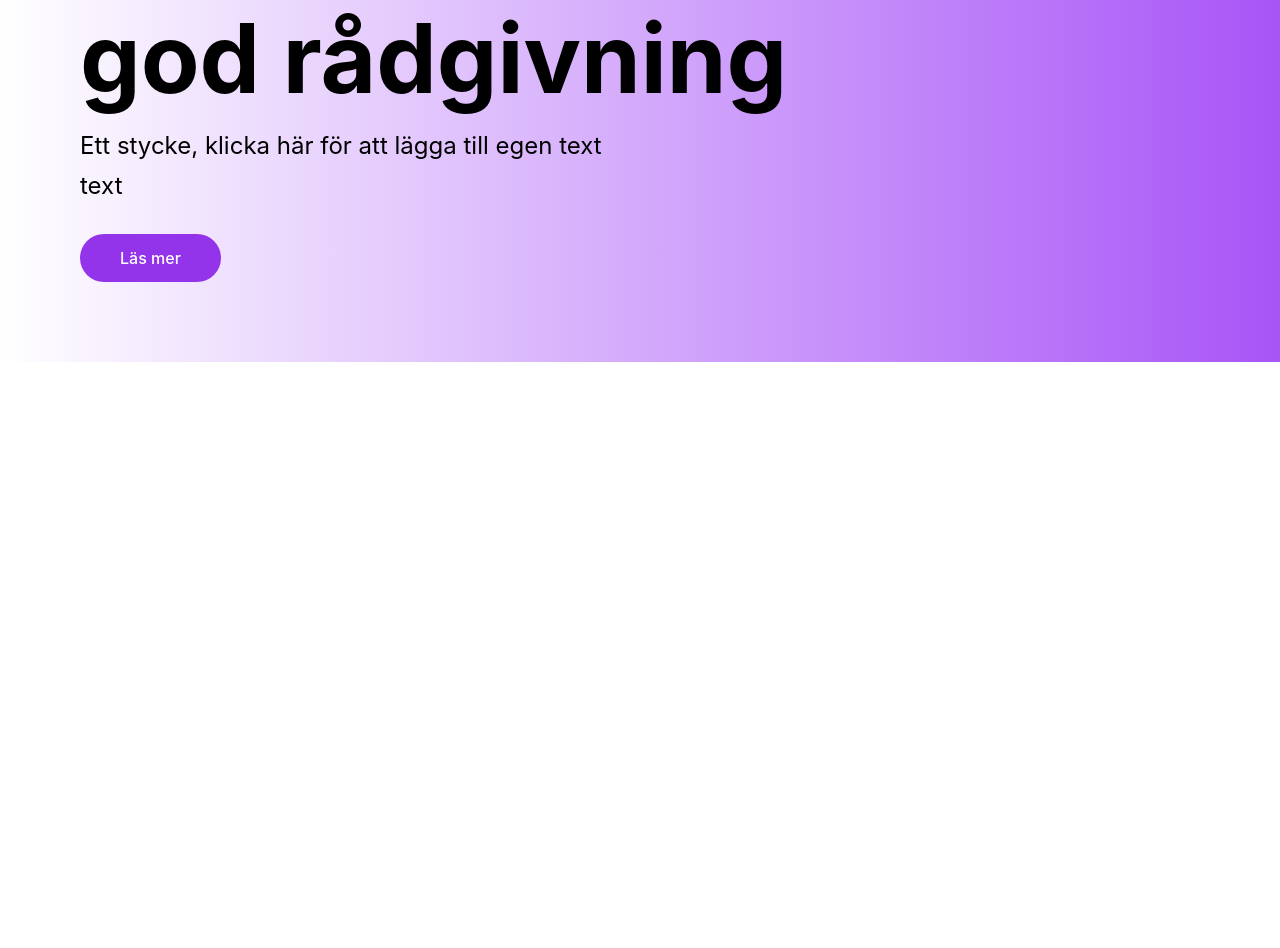
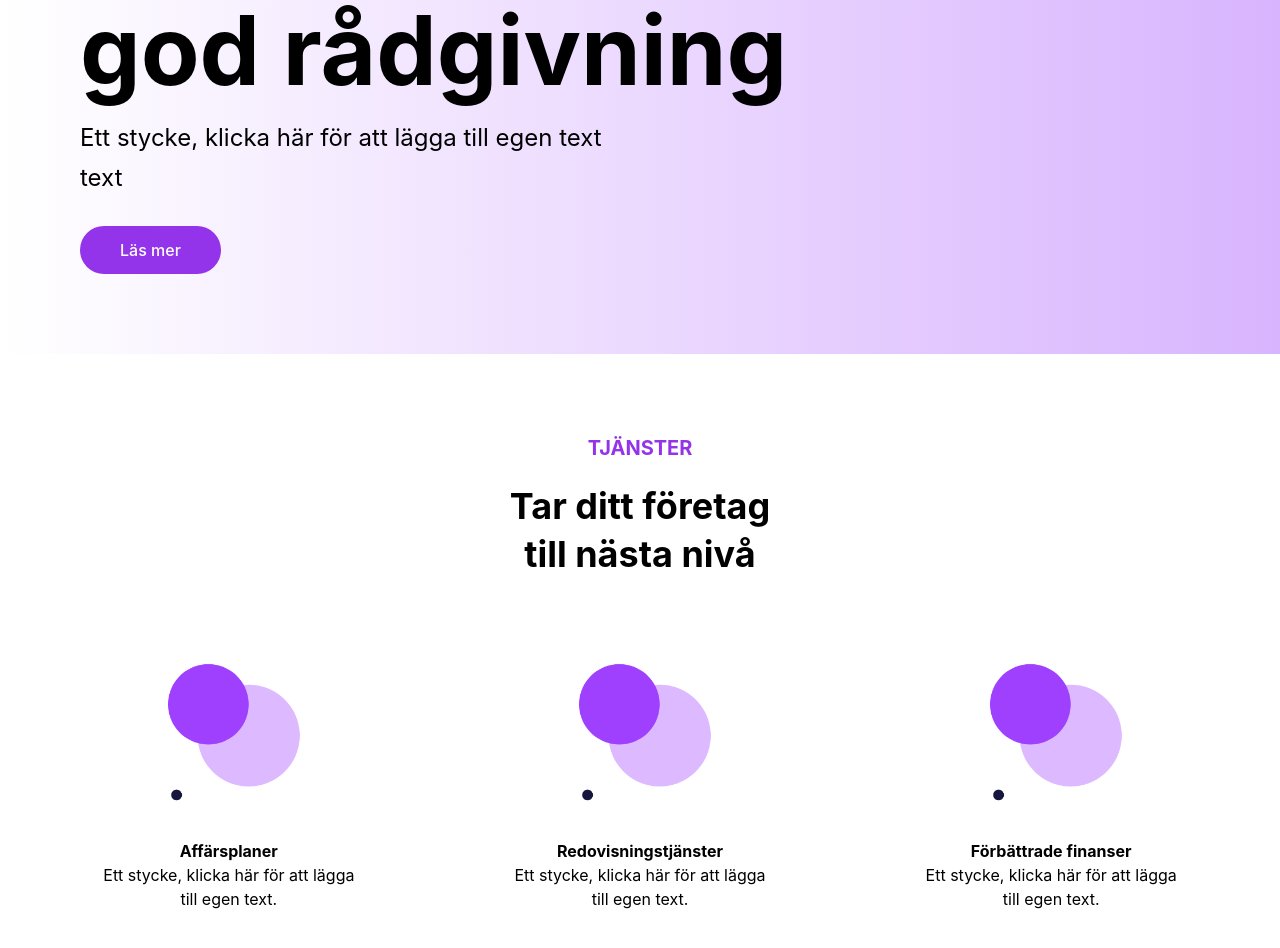
Before and after one commit to hannesdottir/uppgift1, a React (Create React App) app: page / in a window 1280 px wide. Shown: the part 254-1202 px from the top of the page. Before the commit the page ends 800 px from the top, so only its background shows below. Built offline with nearby package versions, Linux system fonts and the light colour scheme.

Commit message:
services

```diff
--- a/src/App.js
+++ b/src/App.js
@@ -1,14 +1,16 @@
 import './styles/style.css'
 import NavMenu from './components/NavMenu';
 import Banner from './components/Banner';
+import Services from './components/Services';
 
 function App() {
   return (
     <div>
-      <header>
+      <header className='bg-gradient-to-r from-white to-purple-300'>
         <NavMenu />
         <Banner />
       </header>
+      <Services />
     </div>
   );
 }
--- a/src/components/Banner.js
+++ b/src/components/Banner.js
@@ -2,7 +2,7 @@ import React from 'react'
 
 export default function Banner() {
     return (
-        <div className='p-20 bg-gradient-to-r from-white to-purple-500'>
+        <div className='p-20'>
             <h1 className='text-8xl font-bold'>Kraften i</h1>
             <h1 className='text-8xl font-bold'>god rådgivning</h1>
             <p className='text-2xl font-normal pt-6'>Ett stycke, klicka här för att lägga till egen text</p>
--- a/src/components/NavMenu.js
+++ b/src/components/NavMenu.js
@@ -4,7 +4,7 @@ import React from 'react'
 
 export default function Navmenu() {
     return (
-        <div className='flex flex-row justify-between mx-10 my-5'>
+        <div className='flex flex-row justify-between mx-10 pt-8'>
             <h1 className="text-3xl font-bold">BizBud</h1>
             <ul className='flex flex-row m-1'>
                 <li className='mx-5 text-purple-600'>Start</li>
--- /dev/null
+++ b/src/components/Services.js
@@ -0,0 +1,34 @@
+import React from 'react'
+import df from '../images/df.png'
+
+export default function Services() {
+    return (
+        <div className='flex flex-col text-center my-20'>
+            <div className='flex flex-col text-center'>
+                <p className='text-purple-600 font-bold text-xl mb-6'>TJÄNSTER</p>
+                <p className='text-4xl font-bold mb-2'>Tar ditt företag</p>
+                <p className='text-4xl font-bold'>till nästa nivå</p>
+            </div>
+            <div className='flex flex-row justify-center'>
+                <div className='m-20'>
+                    <img src={df} style={{ maxWidth: '170px' }} className='inline mb-6' />
+                    <p className='font-bold text-center'>Affärsplaner</p>
+                    <p>Ett stycke, klicka här för att lägga</p>
+                    <p>till egen text.</p>
+                </div>
+                <div className='m-20'>
+                    <img src={df} style={{ maxWidth: '170px' }} className='inline mb-6' />
+                    <p className='font-bold text-center'>Redovisningstjänster</p>
+                    <p>Ett stycke, klicka här för att lägga</p>
+                    <p>till egen text.</p>
+                </div>
+                <div className='m-20'>
+                    <img src={df} style={{ maxWidth: '170px' }} className='inline mb-6' />
+                    <p className='font-bold text-center'>Förbättrade finanser</p>
+                    <p>Ett stycke, klicka här för att lägga</p>
+                    <p>till egen text.</p>
+                </div>
+            </div>
+        </div>
+    )
+}
```
Also changed, not shown: src/images/df.png (added).
